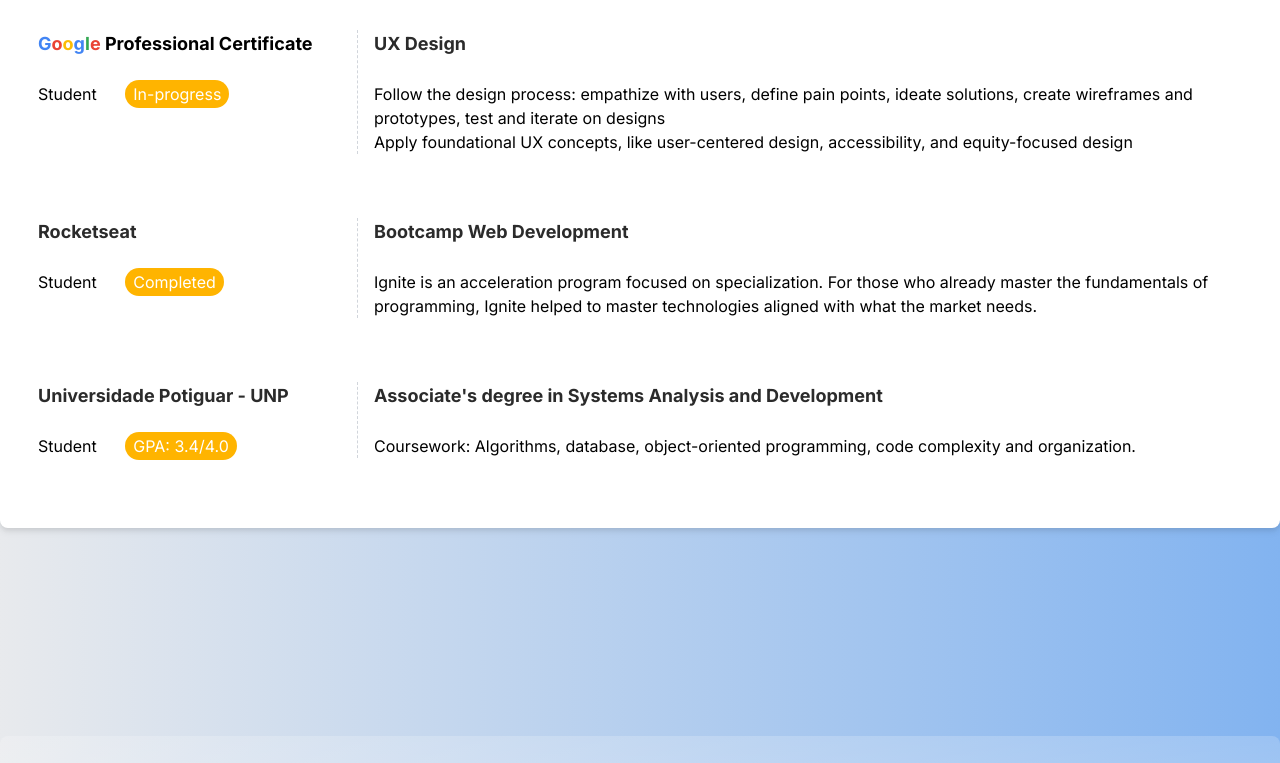
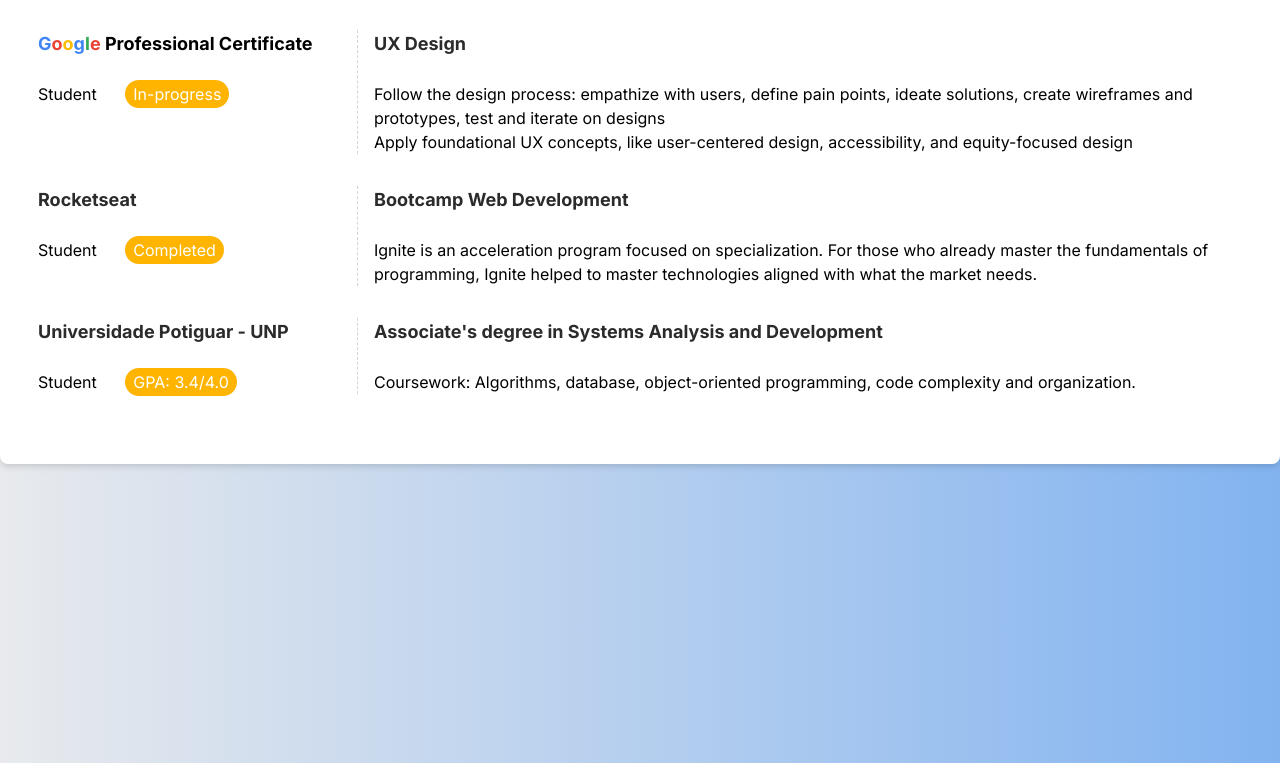
Before and after one commit to KaioMarxDEV/mysite, a React (Vite) app: page / in a window 1280 px wide. Shown: the part 1149-1912 px from the top of the page. Built offline with nearby package versions, Linux system fonts and the light colour scheme.

Commit message:
feat: projects component

```diff
--- a/src/App.tsx
+++ b/src/App.tsx
@@ -3,6 +3,7 @@
 import { Footer } from "./Components/Footer";
 import { Greetings } from "./Components/Greetings";
 import { Header } from "./Components/Header";
+import { Projects } from "./Components/Projects";
 
 export function App() {
   return (
@@ -16,6 +17,9 @@
       <section className="scroll-mt-8" id="education">
         <Education />
       </section>
+      <section id="projects">
+        <Projects />
+      </section>
       <section className="scroll-mt-8" id="hello">
         <Contact />
       </section>
--- a/src/Components/Education/index.tsx
+++ b/src/Components/Education/index.tsx
@@ -55,7 +55,7 @@
               </p>
             </div>
           </div>
-          <div className="mt-8 flex flex-row  pb-8">
+          <div className="flex flex-row  pb-8">
             <div className="flex w-80 flex-col border-r border-dashed border-gray-300">
               <strong className="mb-6 text-lg text-[#2B2B2B]">
                 Rocketseat
@@ -79,7 +79,7 @@
               </p>
             </div>
           </div>
-          <div className="mt-8 flex flex-row  pb-8">
+          <div className="flex flex-row  pb-8">
             <div className="flex w-80 flex-col border-r border-dashed border-gray-300">
               <strong className="mb-6 text-lg text-[#2B2B2B]">
                 Universidade Potiguar - UNP
--- a/src/Components/Greetings/index.tsx
+++ b/src/Components/Greetings/index.tsx
@@ -5,7 +5,7 @@
 
 export function Greetings() {
   return (
-    <div className="mt-28 flex flex-row items-center justify-between  rounded-lg">
+    <div className="mt-28 flex flex-row items-center justify-between">
       <div className="m-12 max-w-[34rem] ">
         <div className="flex flex-row">
           <strong className="text-3xl leading-6 text-my-blue">Hi, I'm Kaio</strong>
--- a/src/Components/Header/index.tsx
+++ b/src/Components/Header/index.tsx
@@ -19,7 +19,7 @@
             </a>
           </li>
           <li className="float-left mr-4 block px-4 py-2">
-            <a href="#" className=" text-gray-900 hover:font-bold hover:text-white">
+            <a href="#projects" className=" text-gray-900 hover:font-bold hover:text-white">
               Projects
             </a>
           </li>
--- /dev/null
+++ b/src/Components/Projects/index.tsx
@@ -0,0 +1,7 @@
+export function Projects() {
+  return (
+    <div className="mt-28 flex flex-row items-center justify-between">
+
+    </div>
+  )
+}
```
